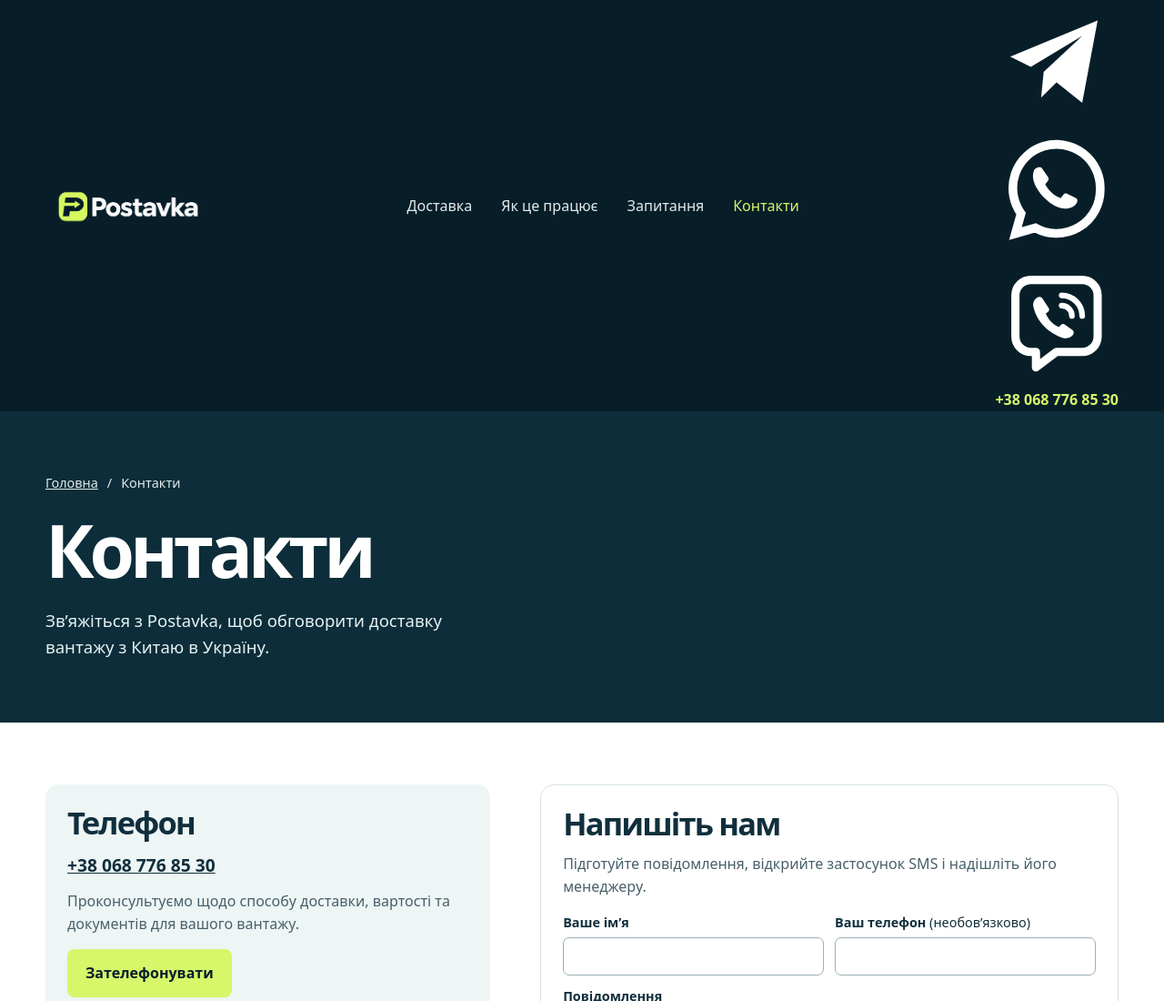
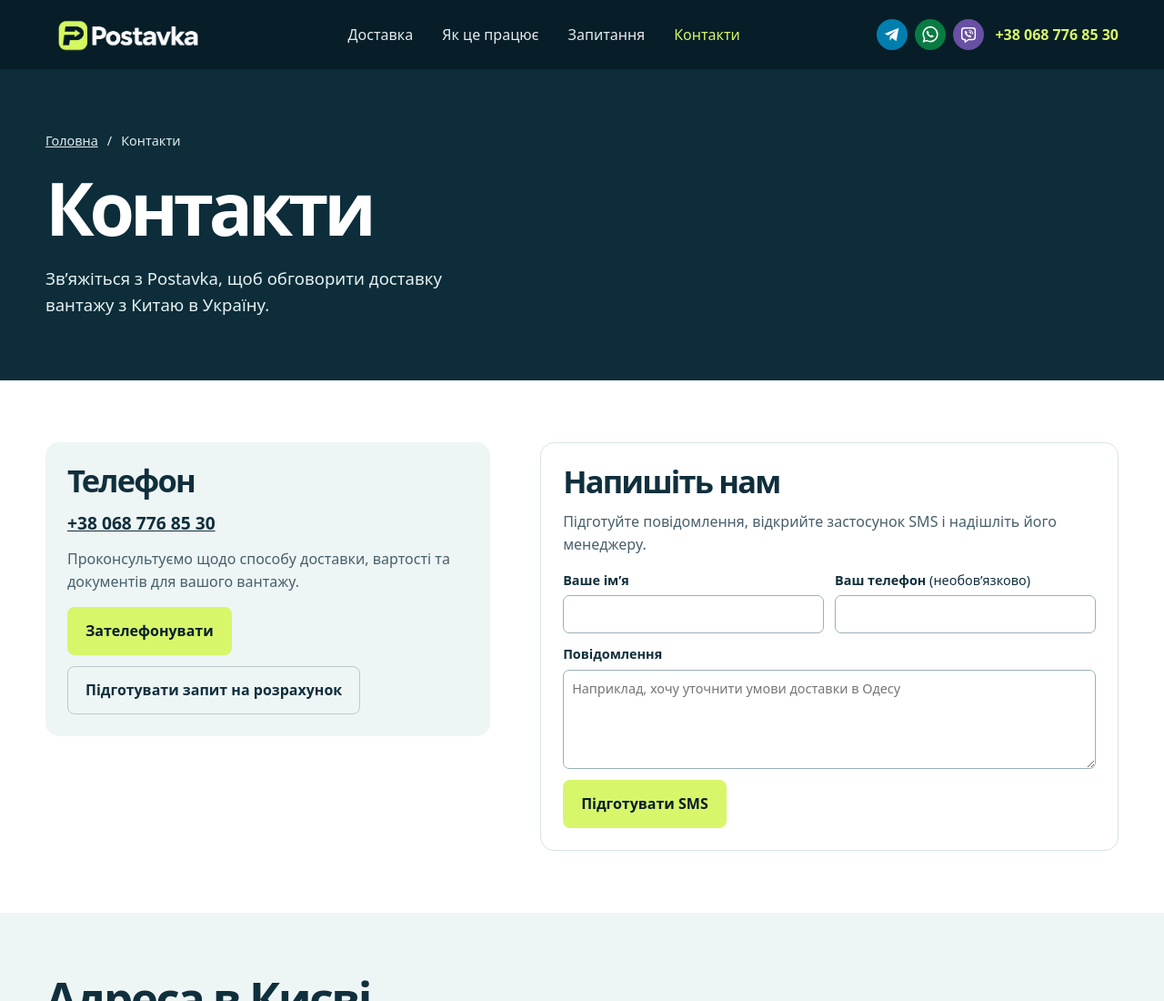
Before and after one commit to Budpostach/Postavka-site, a plain HTML site: page kontakti/index.html in a window 1280 px wide. Shown: the top 1100 px of the page at 91% size. Drawn offline with Linux system fonts and the light colour scheme.

Commit message:
Add files via upload

```diff
--- a/style.css
+++ b/style.css
@@ -77,3 +77,13 @@ footer{padding-block:15px}
 
 .brand:has(.brand-logo){height:44px;overflow:hidden}
 .brand-logo{display:block;width:182px;height:auto;flex:none}
+
+.header-contacts,.messengers{display:flex;align-items:center;gap:8px}
+.header-contacts{gap:12px}
+.messenger{display:grid;place-items:center;width:34px;height:34px;border-radius:50%;color:#fff}
+.messenger svg{width:22px;height:22px}
+.telegram{background:#007fae}
+.whatsapp{background:#087b42}
+.viber{background:#6850a4}
+.messenger:hover,.messenger:focus-visible{outline:2px solid var(--lime);outline-offset:2px}
+@media(max-width:760px){.header-contacts{flex-wrap:wrap}}
```
Also changed, not shown: index.html (+13 -0 lines).
